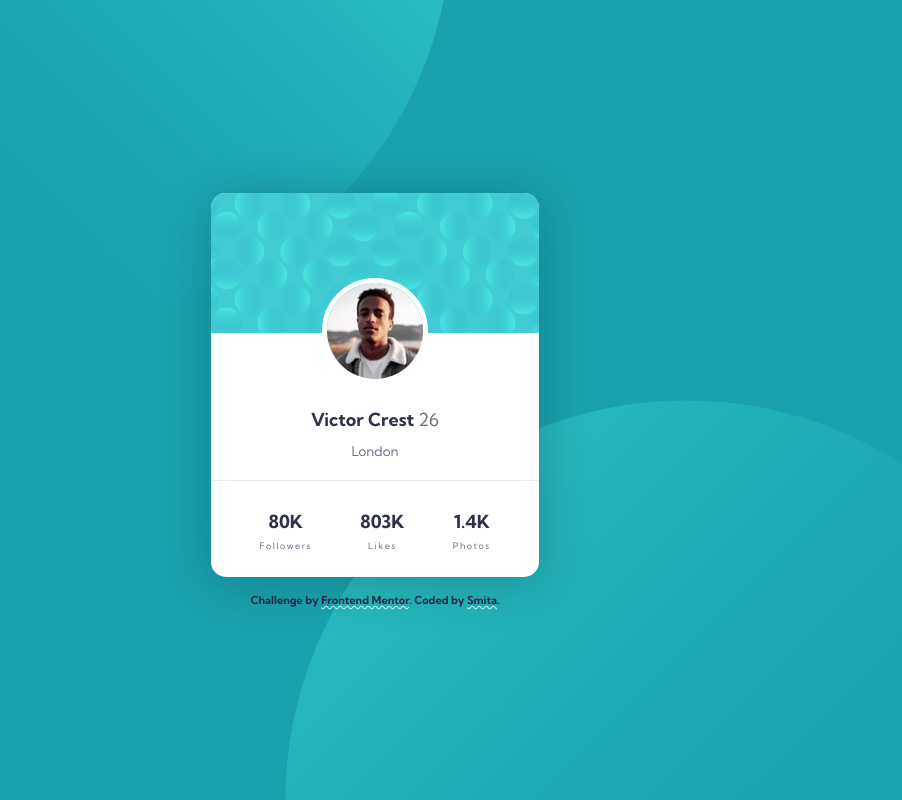
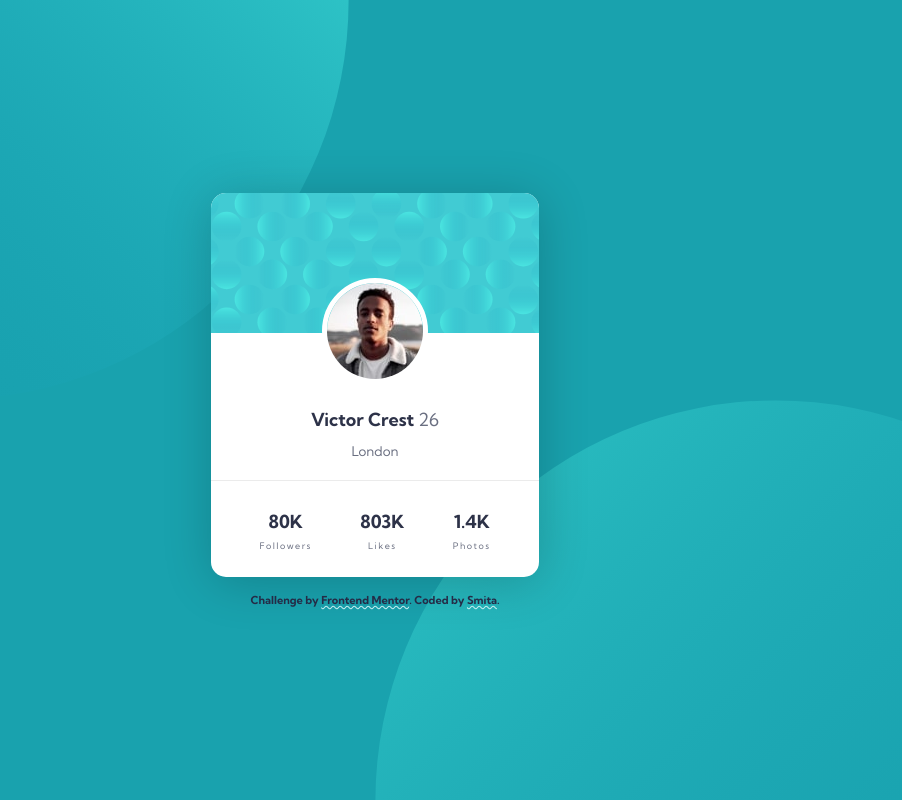
Before and after one commit to Smita-14/profile-card-component-challenge, a plain HTML site: page index.html in a window 1280 px wide. Shown: the whole page, without its empty margins (265-1167 px from the left). Drawn offline with Linux system fonts and the light colour scheme.

Commit message:
fixed background image

```diff
--- a/style.css
+++ b/style.css
@@ -72,7 +72,7 @@ body {
     background-image: url(images/bg-pattern-top.svg), url(images/bg-pattern-bottom.svg);
     background-position: calc(56vw - 100vh) -60vh, 43vw 50vh;
     background-repeat: no-repeat;
-    background-size: auto 100vh;
+    background-size: auto 100%;
 }
 
 img {
@@ -126,4 +126,8 @@ img {
     .card {
     width: 350px;
     }
+
+    body {
+    background-position: calc(48vw - 100vh) -50vh, 50vw 50vh;
+    }
 }
```
